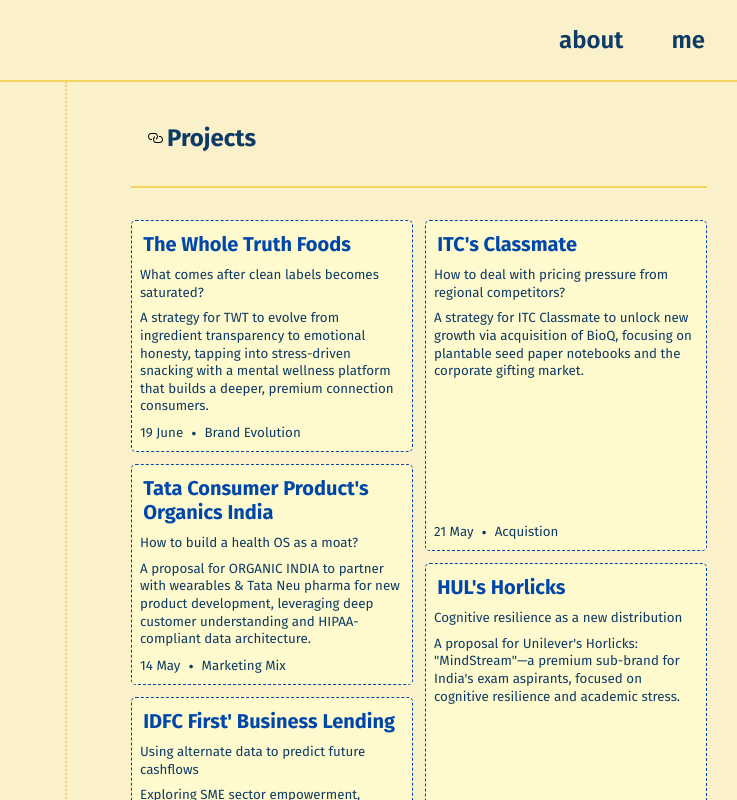
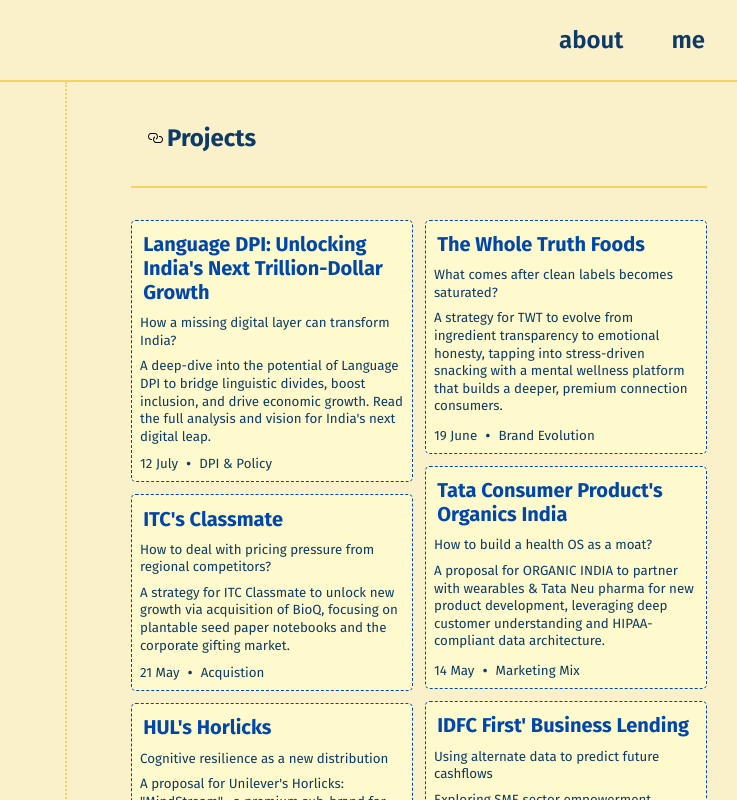
Before and after one commit to rudreshdahiya/rudresh, a plain HTML site: page index.html in a window 1280 px wide. Shown: the full height of the page, 543-1280 px from the left. Drawn offline with nearby package versions, Linux system fonts and the light colour scheme.

Commit message:
Update index.html

```diff
--- a/index.html
+++ b/index.html
@@ -155,8 +155,42 @@
     </div>
     <div class="projects">
       <div class="grid-col">
-
-
+        <div class="project">
+          <a class="project-tile" href="DPI_Post.html">
+            <h3>Language DPI: Unlocking India's Next Trillion-Dollar Growth</h3>
+            <small class="description">
+              <span>How a missing digital layer can transform India?</span>
+              <span class="project-content">
+A deep-dive into the potential of Language DPI to bridge linguistic divides, boost inclusion, and drive economic growth. Read the full analysis and vision for India's next digital leap.
+              </span>
+            </small>
+            <span class="project-year-tag"><small>12 July</small> • <small>DPI & Policy</small></span>
+          </a>
+        </div>
+        <div class="project">
+          <a class="project-tile" href="https://www.notion.so/From-Price-Wars-to-Plantable-How-BioQ-is-ITC-s-boost-to-Classmate-1e2adda53a8a8004894fef7bf48cc409?pvs=4">
+            <h3>ITC's Classmate</h3>
+            <small class="description">
+              <span>How to deal with pricing pressure from regional competitors? </span>
+              <span class="project-content">
+A strategy for ITC Classmate to unlock new growth via acquisition of BioQ, focusing on plantable seed paper notebooks and the corporate gifting market.</span>
+            </small>
+            <span class="project-year-tag"><small>21 May</small> • <small>Acquistion</small></span>
+          </a>
+        </div>
+        <div class="project">
+          <a class="project-tile" href="https://www.notion.so/Rethinking-Horlicks-through-cognitive-resilience-for-India-s-exam-aspirants-1e2adda53a8a808aa97becc0ca3e6f2b">
+            <h3>HUL's Horlicks</h3>
+            <small class="description">
+              <span>Cognitive resilience as a new distribution</span>
+              <span class="project-content">
+A proposal for Unilever's Horlicks: "MindStream"—a premium sub-brand for India's exam aspirants, focused on cognitive resilience and academic stress.</span>
+            </small>
+            <span class="project-year-tag"><small>28 April</small> • <small>Product Development</small></span>
+          </a>
+        </div>
+      </div>
+      <div class="grid-col">
         <div class="project">
           <a class="project-tile" href="https://www.notion.so/Food-is-about-emotions-Radical-honesty-wants-to-be-The-Whole-Truth-Foods-new-value-1eeadda53a8a80008ab0c43593177f60?source=copy_link">
             <h3>The Whole Truth Foods</h3>
@@ -168,10 +202,7 @@ A strategy for TWT to evolve from ingredient transparency to emotional honesty,
             </small>
             <span class="project-year-tag"><small>19 June</small> • <small>Brand Evolution</small></span>
           </a>
-
         </div>
-
-
         <div class="project">
           <a class="project-tile" href="https://www.notion.so/Tata-Consumer-Products-Organics-India-1de7e6d439a780489301cc56f8b84ef3">
             <h3>Tata Consumer Product's Organics India</h3>
@@ -182,10 +213,7 @@ A proposal for ORGANIC INDIA to partner with wearables & Tata Neu pharma for new
             </small>
             <span class="project-year-tag"><small>14 May</small> • <small>Marketing Mix</small></span>
           </a>
-
         </div>
-
-
         <div class="project">
           <a class="project-tile" href="https://www.notion.so/IDFC-First-Business-Lending-BL-1dd7e6d439a780cba884dc5edc69a894">
             <h3>IDFC First' Business Lending</h3>
@@ -196,43 +224,7 @@ Exploring SME sector empowerment, digital-first experiences, and innovative risk
             </small>
             <span class="project-year-tag"><small>24 April</small> • <small>Feature Evaluation</small></span>
           </a>
-
         </div>
-
-
-
-
-  </div>
-      <div class="grid-col">
-
-
-        <div class="project">
-          <a class="project-tile" href="https://www.notion.so/From-Price-Wars-to-Plantable-How-BioQ-is-ITC-s-boost-to-Classmate-1e2adda53a8a8004894fef7bf48cc409?pvs=4">
-            <h3>ITC's Classmate</h3>
-            <small class="description">
-              <span>How to deal with pricing pressure from regional competitors? </span>
-              <span class="project-content">
-A strategy for ITC Classmate to unlock new growth via acquisition of BioQ, focusing on plantable seed paper notebooks and the corporate gifting market.</span>
-            </small>
-            <span class="project-year-tag"><small>21 May</small> • <small>Acquistion</small></span>
-          </a>
-
-        </div>
-
-       <div class="project">
-          <a class="project-tile" href="https://www.notion.so/Rethinking-Horlicks-through-cognitive-resilience-for-India-s-exam-aspirants-1e2adda53a8a808aa97becc0ca3e6f2b">
-            <h3>HUL's Horlicks</h3>
-            <small class="description">
-              <span>Cognitive resilience as a new distribution</span>
-              <span class="project-content">
-A proposal for Unilever's Horlicks: "MindStream"—a premium sub-brand for India's exam aspirants, focused on cognitive resilience and academic stress.</span>
-            </small>
-            <span class="project-year-tag"><small>28 April</small> • <small>Product Development</small></span>
-          </a>
-
-        </div>
-
-
       </div>
     </div>
 
```
Lines whose indentation alone changed are shown as unchanged.
